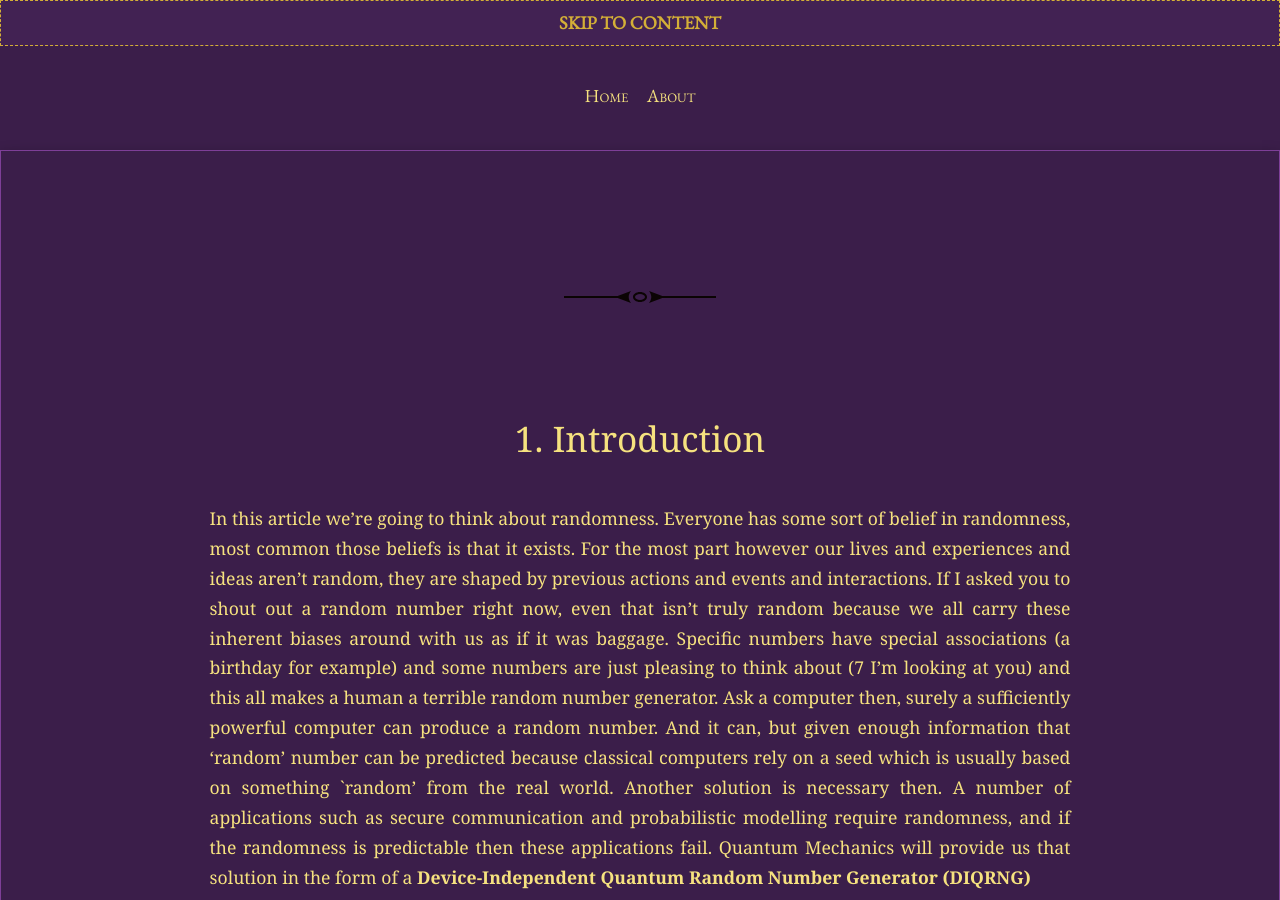
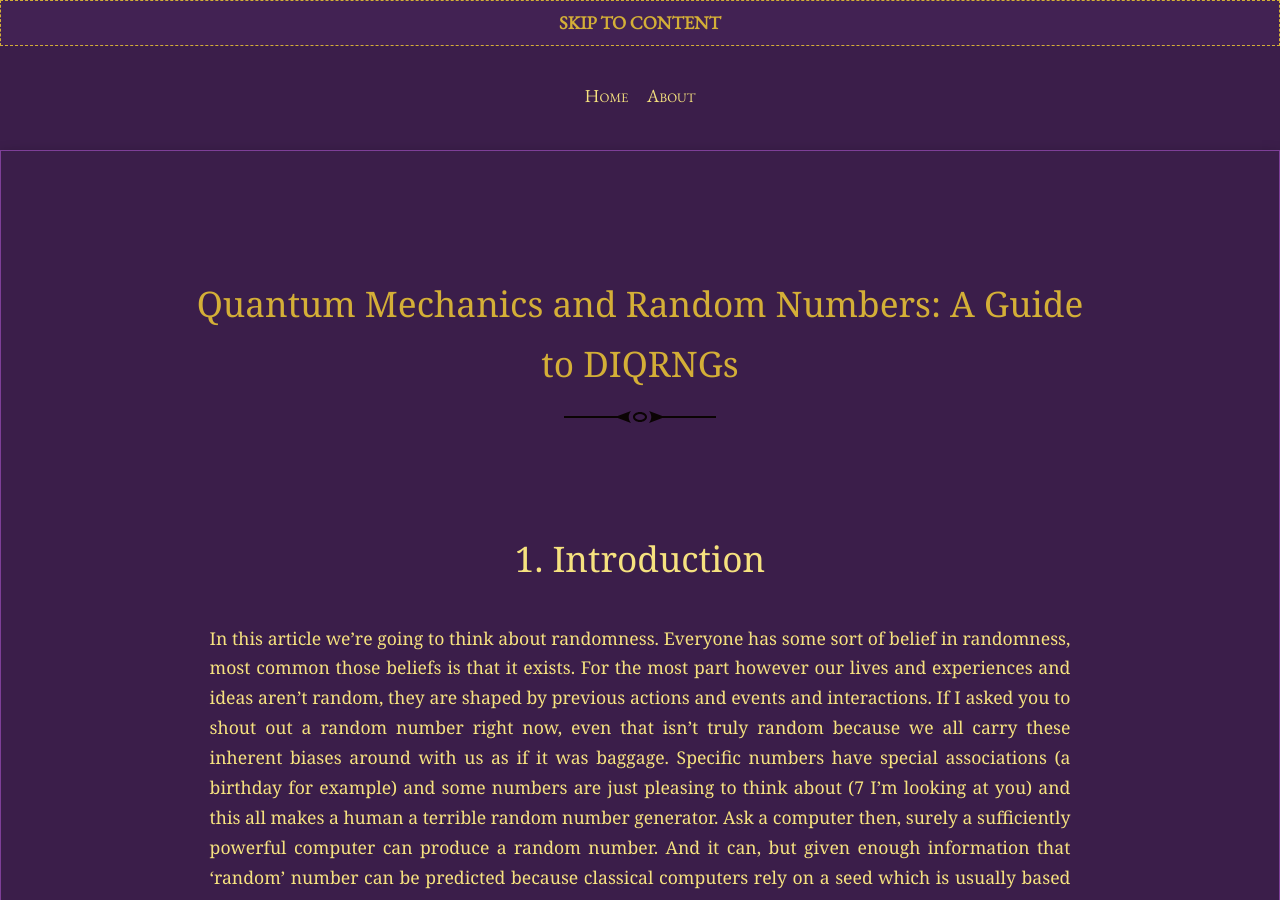
Before and after one commit to GangaSM/Meditations-on-Second-Philosophy, a Jekyll site: the page built from _posts/2025-06-16-randomness.md, in a window 1280 px wide and 900 px high. Built offline with Jekyll 4.4.1, drawn with Linux system fonts in a browser that asks for light colours; our own code applies the rules of GitHub Pages for plain Markdown files; some of the changed text lies outside the part shown.

Commit message:
Update 2025-06-16-randomness.md

```diff
--- a/_posts/2025-06-16-randomness.md
+++ b/_posts/2025-06-16-randomness.md
@@ -1,5 +1,5 @@
 ---
-title: Quantum Mechanics and Random Numbers: A Guide to DIQRNGs
+title: "Quantum Mechanics and Random Numbers: A Guide to DIQRNGs"
 layout: post
 author: Ganga Singh Manchanda
 category: physics
```
